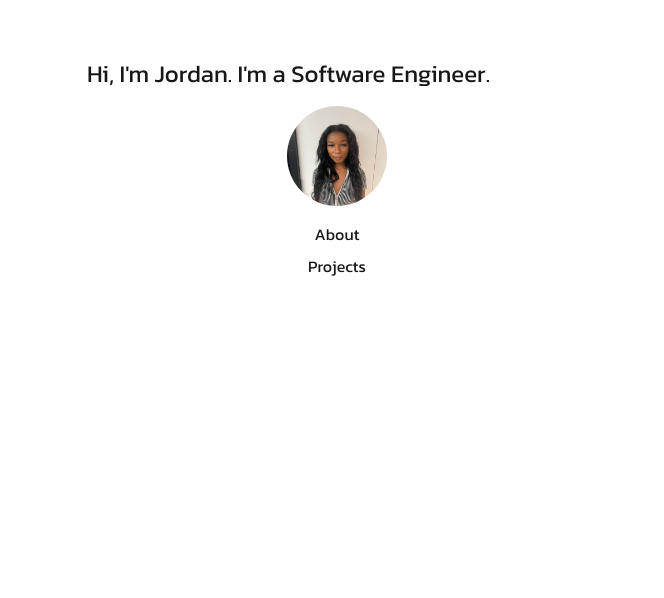
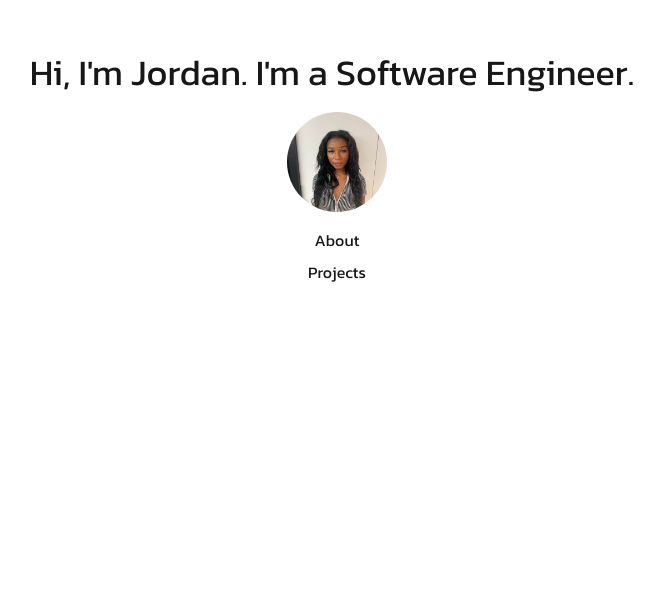
Before and after one commit to jsbarton/portfolio, a Next.js app: page / in a window 1280 px wide. Shown: the part 202-800 px from the top of the page, without its empty margins (303-967 px from the left). Built offline with nearby package versions, Linux system fonts and the light colour scheme.

Commit message:
clean up and welcome text working

```diff
--- a/app/page.tsx
+++ b/app/page.tsx
@@ -8,12 +8,7 @@ import { MutableRefObject, useEffect, useRef, useState } from "react";
 export default function Home() {
   const aboutRef = useRef(null);
   const projectsRef = useRef(null);
-  const [currentWelcomeText, setCurrentWelcomeText] = useState<string>(
-    "Hi, I'm Jordan. I'm a Software Engineer."
-  );
-
-  const contentWrapper = "w-50 h-screen my-10";
-  const title = "text-3xl pb-6 mt-8";
+  const [currentWelcomeText, setCurrentWelcomeText] = useState<string>("");
 
   const handleScroll = (ref: MutableRefObject<any>) => {
     if (ref.current) {
@@ -24,10 +19,9 @@ export default function Home() {
     }
   };
 
-  const finalWelcomeText = "Hi, I'm Jordan. I'm a Software Engineer.";
-
   let builder = "";
   let i = 0;
+  const finalWelcomeText = "Hi, I'm Jordan. I'm a Software Engineer.";
   useEffect(() => {
     setInterval(() => {
       if (i < finalWelcomeText.length) {
@@ -38,16 +32,20 @@ export default function Home() {
     }, 100);
   }, []);
 
+  // move these to another file
+  const contentWrapper = "w-50 h-screen my-10";
+  const title = "text-3xl pb-6 mt-8";
+
   return (
     <>
       <div className="flex flex-col">
         <div className="flex flex-col h-screen items-center justify-center w-full relative">
-          <div className="flex w-[500px]">
+          <div className="flex">
             <span
-              className={`inline-block mb-5 h-7 overflow-hidden text-2xl whitespace-nowrap max-w-500px`}>
+              className={`inline-block mb-5 overflow-hidden text-4xl whitespace-nowrap`}>
               {currentWelcomeText}
             </span>
-            <span className="inline-block h-5 w-[1px] animate-blinkCaret bg-white ml-1" />
+            <span className="inline-block h-9 w-[2px] animate-blinkCaret bg-white ml-2" />
           </div>
           <Image
             alt="my-face"
--- a/tailwind.config.ts
+++ b/tailwind.config.ts
@@ -16,8 +16,6 @@ export default {
       },
       // animation: [name] [duration] [timing-function] [delay] [iteration-count] [direction];
       animation: {
-        typingWithBackspace: "typingWithBackspace 5s steps(25, end) infinite", // Typing effect
-        typing: "typing 5s steps(25, end) 1", // Typing effect
         blinkCaret: "blinkCaret 1s steps(1) infinite", // Cursor blink
       },
       keyframes: {
@@ -26,16 +24,9 @@ export default {
           "50%": { width: "50%" },
           "100%": { width: "100%" },
         },
-        typingWithBackspace: {
-          "0%": { width: "0" },
-          "25%": { width: "50%" },
-          "50%": { width: "100%" },
-          "75%": { width: "50%" },
-          "100%": { width: "0" },
-        },
         blinkCaret: {
           "0%, 100%": { backgroundColor: "transparent" },
-          "50%": { backgroundColor: "white" }, // this is going to be a problem in light/dark mode
+          "50%": { backgroundColor: "black" }, // this is going to be a problem in light/dark mode
         },
       },
     },
```
